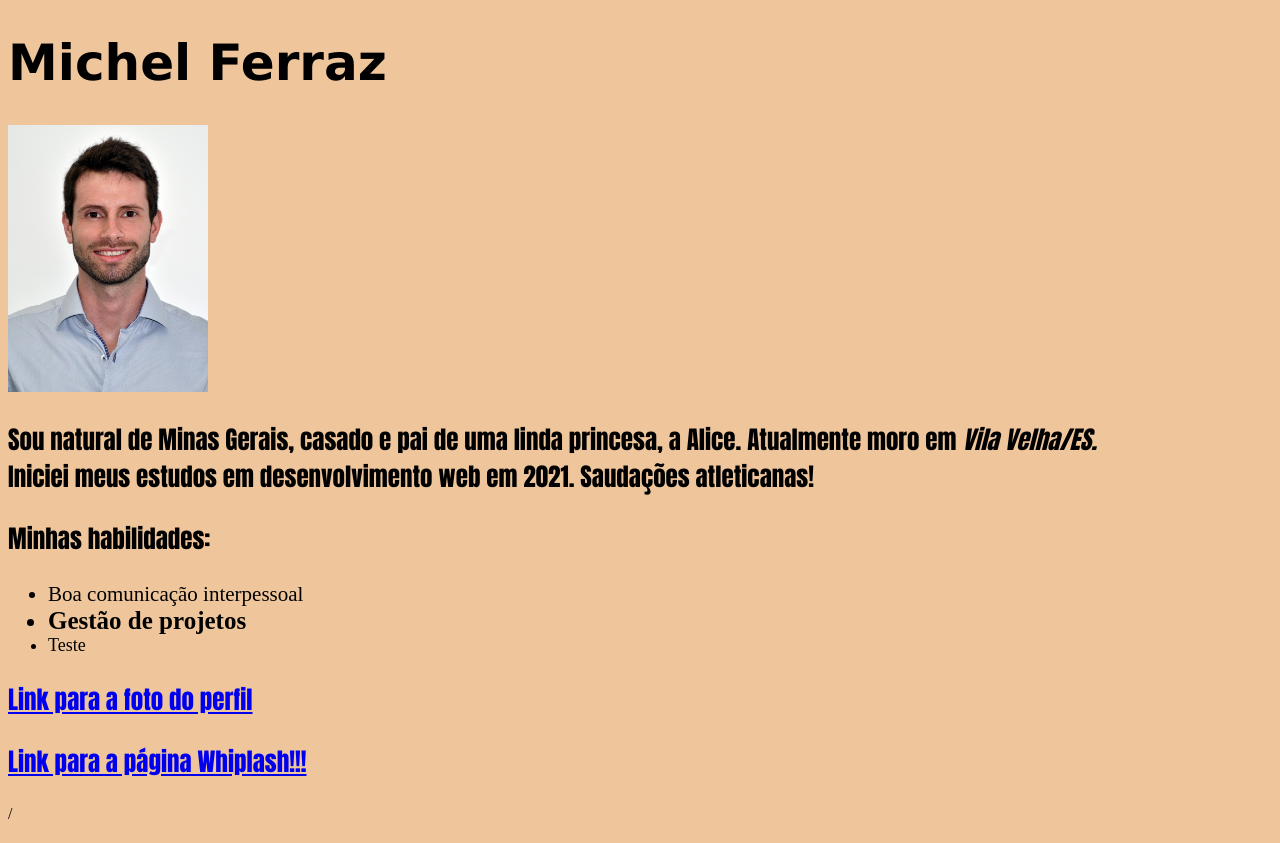
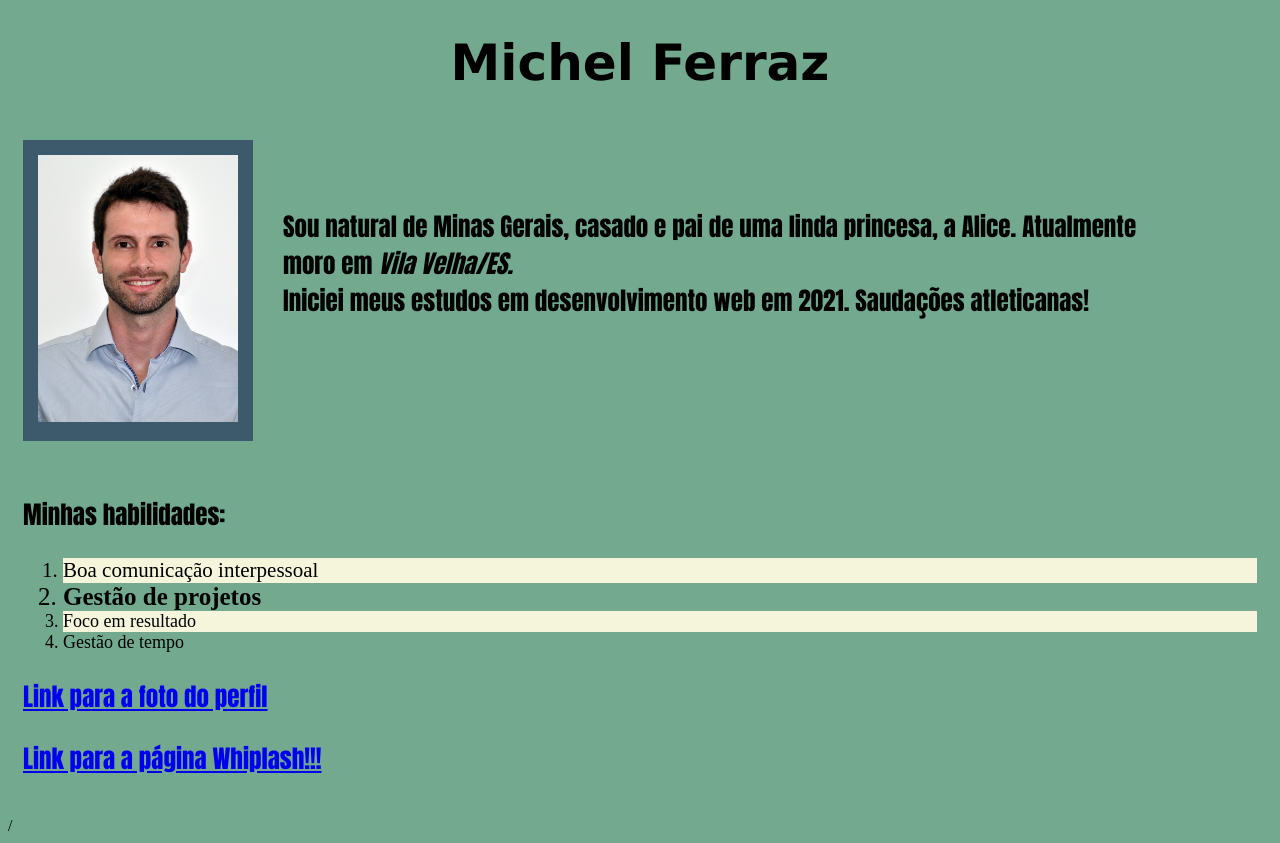
Before and after one commit to ferrazmichel/ferrazmichel.github.io, a plain HTML site: page index.html in a window 1280 px wide. Drawn offline with Linux system fonts and the light colour scheme.

Commit message:
Ajustes no design da paǵina utilizando CSS

```diff
--- a/index.html
+++ b/index.html
@@ -4,40 +4,31 @@
   <meta charset="UTF-8">
   <meta http-equiv="X-UA-Compatible" content="IE=edge">
   <meta name="viewport" content="width=device-width, initial-scale=1.0">
+  <link rel="stylesheet" href="style.css">
   <title>Document</title>
-  <style>
-    h1 {
-      font-family: Verdana, Geneva, Tahoma, sans-serif;
-      font-size: 50px;
-
-    }
-    p {
-      font-family: Impact, Haettenschweiler, 'Arial Narrow Bold', sans-serif;
-      font-size: 25px;
-    }
-    body {background-color: #efc69c}
-    .a1 {
-      font-size: 25px;
-    }
-    .a2 {
-      font-size: 21px;
-    }
-    .a3 {
-      font-size: 18px;
-    }
-  </style>
  </head>
 <body>
-  <h1>Michel Ferraz</h1>
+  <div>
+    <h1 class="nome">Michel Ferraz</h1>
+  </div>
+  <div>
+    <div class="ajuste foto">
       <img src="/Images/MFerraz.jpg" alt="Foto de Michel" width="200px" id="foto-perfil">
+    </div>
+    <div class="ajuste descricao">
       <p>Sou natural de <strong>Minas Gerais</strong>, casado e pai de uma linda princesa, a Alice. Atualmente moro em <em>Vila Velha/ES.</em> <br>Iniciei meus estudos em desenvolvimento web em 2021. Saudações atleticanas!<p>
+    </div>
+  </div>
+  <div class="outros">
     <p>Minhas habilidades:</p>
-  <ul>
+    <ol>
       <li class="a2">Boa comunicação interpessoal</li>
       <li class="a1"><strong>Gestão de projetos</strong></li>
-    <li class="a3">Teste</li>
-  </ul>
+      <li class="a3">Foco em resultado</li>
+      <li class="a3">Gestão de tempo</li>
+    </ol>
     <p><a href="#foto-perfil">Link para a foto do perfil</a></p>
     <p><a href="https://whiplash.net/" target="_blank">Link para a página Whiplash!!!</a></p>
+  </div>
 </body>
 </html>/
--- /dev/null
+++ b/style.css
@@ -0,0 +1,43 @@
+h1 {
+    font-family: Verdana, Geneva, Tahoma, sans-serif;
+    font-size: 50px;
+  }
+  p {
+    font-family: Impact, Haettenschweiler, 'Arial Narrow Bold', sans-serif;
+    font-size: 25px;
+  }
+  body {background-color: #72A98F;
+  }
+  .a1 {
+    font-size: 25px;
+  }
+  .a2 {
+    font-size: 21px;
+  }
+  .a3 {
+    font-size: 18px;
+  }
+  .nome {
+      text-align: center;
+  }
+  .ajuste {
+      display:inline-block;
+      max-width: 70%;
+      padding: 15px;
+  }
+  .foto {
+      padding: 15px;
+      margin: 15px;
+      background-color: #3D5A6C;
+      position: relative;
+  }
+  .descricao {
+    position: absolute;
+    top: 21%;
+  }
+  .outros {
+      padding: 15px;
+}
+ol li:nth-child(odd){
+   background-color: beige;
+}
```
Lines whose indentation alone changed are shown as unchanged.
